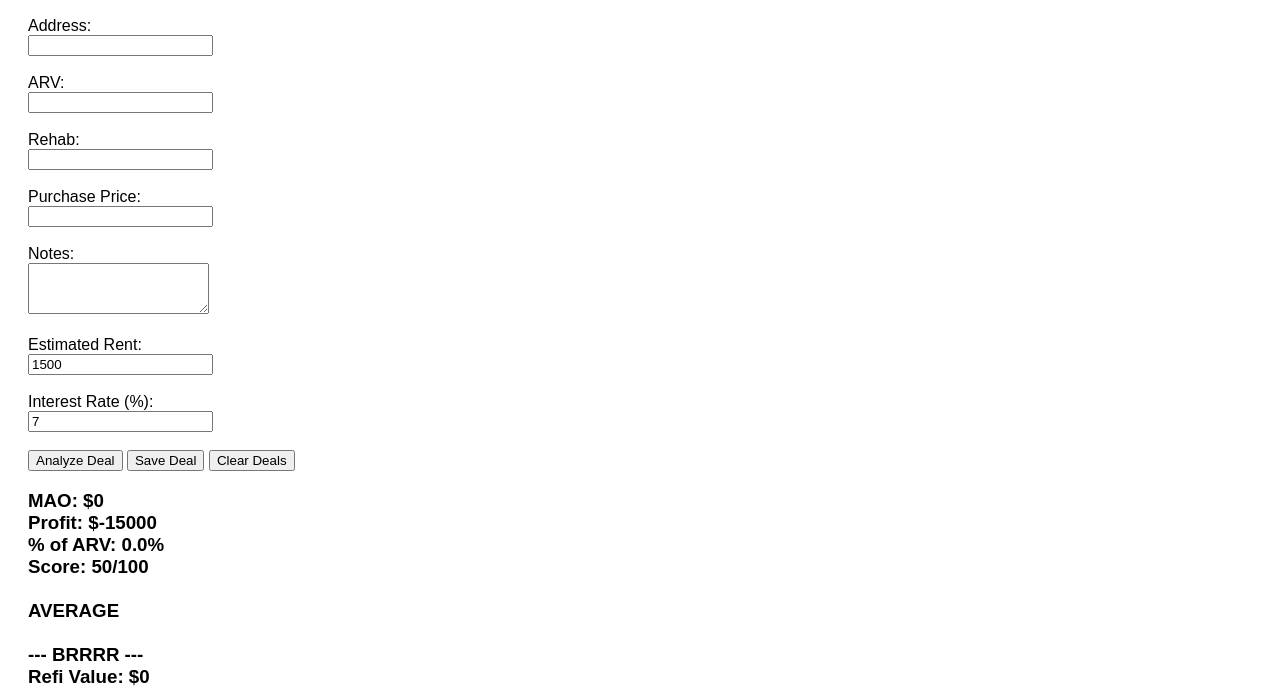
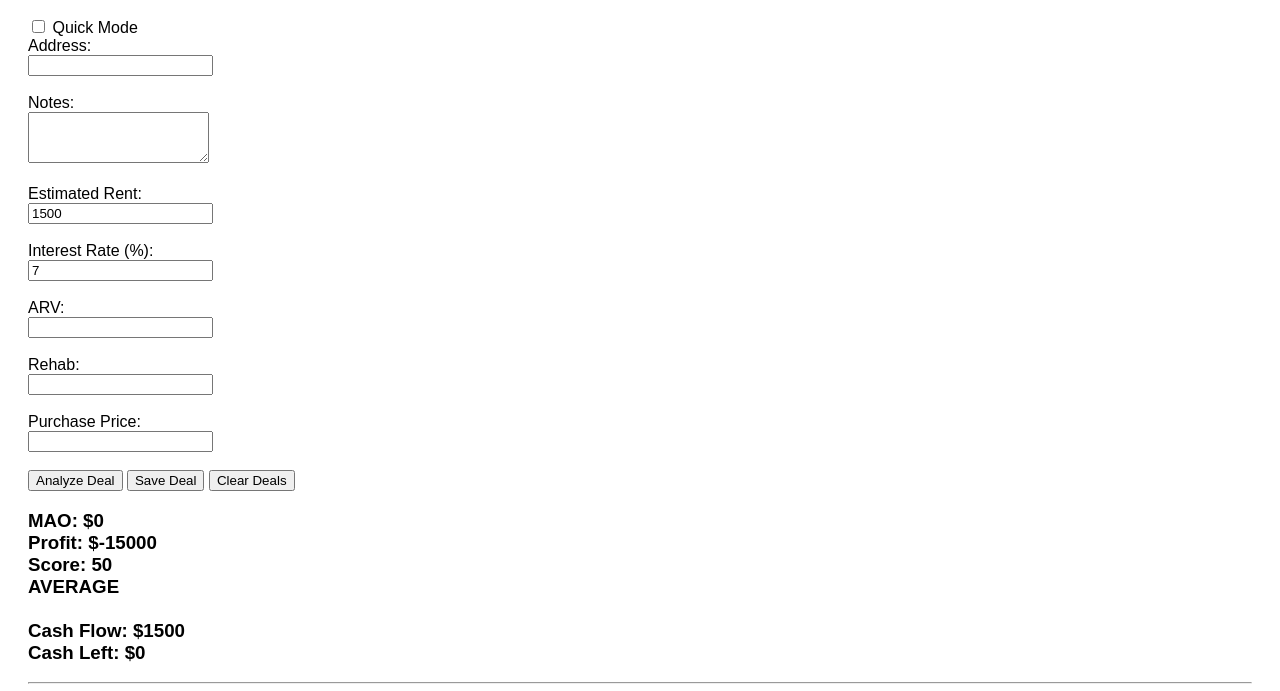
Before and after one commit to coxcarpentry76-arch/deal-analyzer, a plain HTML site: page index.html in a window 1280 px wide. Both pictures are taken after a click on the button "Analyze Deal". Shown: the part 79-770 px from the top of the page. Drawn offline with Linux system fonts and the light colour scheme.

Commit message:
Update index.html

```diff
--- a/index.html
+++ b/index.html
@@ -10,8 +10,25 @@
 
 <h2>DealStrike</h2>
 
+<label>
+<input type="checkbox" id="quickMode" onchange="toggleMode()"> Quick Mode
+</label>
+
+<div id="fullFields">
+
 <label>Address:</label><br>
 <input id="address" type="text"><br><br>
+
+<label>Notes:</label><br>
+<textarea id="notes" rows="3"></textarea><br><br>
+
+<label>Estimated Rent:</label><br>
+<input id="rent" type="number" value="1500"><br><br>
+
+<label>Interest Rate (%):</label><br>
+<input id="rate" type="number" value="7"><br><br>
+
+</div>
 
 <label>ARV:</label><br>
 <input id="arv" type="number"><br><br>
@@ -21,15 +38,6 @@
 
 <label>Purchase Price:</label><br>
 <input id="price" type="number"><br><br>
-
-<label>Notes:</label><br>
-<textarea id="notes" rows="3"></textarea><br><br>
-
-<label>Estimated Rent:</label><br>
-<input id="rent" type="number" value="1500"><br><br>
-
-<label>Interest Rate (%):</label><br>
-<input id="rate" type="number" value="7"><br><br>
 
 <button onclick="analyze()">Analyze Deal</button>
 <button onclick="saveDeal()">Save Deal</button>
@@ -61,28 +69,33 @@
 <script>
 let deals = [];
 
-// LOAD SAVED DEALS
+// LOAD
 let saved = localStorage.getItem("deals");
 if (saved) {
     deals = JSON.parse(saved);
     renderDeals();
 }
 
-// ANALYZE DEAL
+// TOGGLE MODE
+function toggleMode() {
+    let quick = document.getElementById("quickMode").checked;
+    document.getElementById("fullFields").style.display = quick ? "none" : "block";
+}
+
+// ANALYZE
 function analyze() {
-    let address = document.getElementById("address").value || "No address";
+    let address = document.getElementById("address")?.value || "No address";
     let arv = parseFloat(document.getElementById("arv").value) || 0;
     let rehab = parseFloat(document.getElementById("rehab").value) || 0;
     let price = parseFloat(document.getElementById("price").value) || 0;
-    let notes = document.getElementById("notes").value || "";
-    let rent = parseFloat(document.getElementById("rent").value) || 0;
-    let rate = (parseFloat(document.getElementById("rate").value) || 7) / 100;
+    let notes = document.getElementById("notes")?.value || "";
+    let rent = parseFloat(document.getElementById("rent")?.value) || 0;
+    let rate = (parseFloat(document.getElementById("rate")?.value) || 7) / 100;
 
     let mao = (arv * 0.7) - rehab;
     let profit = arv - price - rehab - 15000;
     let percentOfArv = arv ? (price / arv) * 100 : 0;
 
-    // SCORING
     let score = 0;
 
     if (percentOfArv <= 50) score += 50;
@@ -103,7 +116,6 @@ function analyze() {
     else if (score >= 60) rating = "STRONG DEAL";
     else if (score >= 40) rating = "AVERAGE";
 
-    // BRRRR CALCULATIONS
     let refiValue = arv * 0.75;
     let loanAmount = refiValue;
 
@@ -118,21 +130,15 @@ function analyze() {
     let cashFlow = rent - payment;
     let cashLeft = (price + rehab) - loanAmount;
 
-    let output = `
+    document.getElementById("result").innerHTML = `
     MAO: $${mao.toFixed(0)}<br>
     Profit: $${profit.toFixed(0)}<br>
-    % of ARV: ${percentOfArv.toFixed(1)}%<br>
-    Score: ${score}/100<br><br>
-    <b>${rating}</b>
+    Score: ${score}<br>
+    <b>${rating}</b><br><br>
 
-    <br><br><b>--- BRRRR ---</b><br>
-    Refi Value: $${refiValue.toFixed(0)}<br>
-    Payment: $${payment.toFixed(0)}<br>
     Cash Flow: $${cashFlow.toFixed(0)}<br>
     Cash Left: $${cashLeft.toFixed(0)}
     `;
-
-    document.getElementById("result").innerHTML = output;
 
     window.lastDeal = {
         address, notes, arv, rehab, price, rent, rate,
@@ -141,10 +147,10 @@ function analyze() {
     };
 }
 
-// SAVE DEAL
+// SAVE
 function saveDeal() {
     if (!window.lastDeal) {
-        alert("Analyze a deal first");
+        alert("Analyze first");
         return;
     }
 
@@ -155,14 +161,14 @@ function saveDeal() {
     renderDeals();
 }
 
-// CLEAR DEALS
+// CLEAR
 function clearDeals() {
     localStorage.removeItem("deals");
     deals = [];
     renderDeals();
 }
 
-// RENDER DEALS WITH FILTERS
+// RENDER
 function renderDeals() {
     let html = "";
 
@@ -185,9 +191,7 @@ function renderDeals() {
         <div style="border:1px solid #ccc; padding:10px; margin-bottom:10px;">
             <b>#${index + 1} - ${d.rating}</b><br>
             ${d.address}<br>
-            <i>${d.notes || ""}</i><br>
             Score: ${d.score}<br>
-            Price: $${d.price}<br>
             Profit: $${d.profit.toFixed(0)}<br>
             Cash Flow: $${d.cashFlow.toFixed(0)}
         </div>
```
